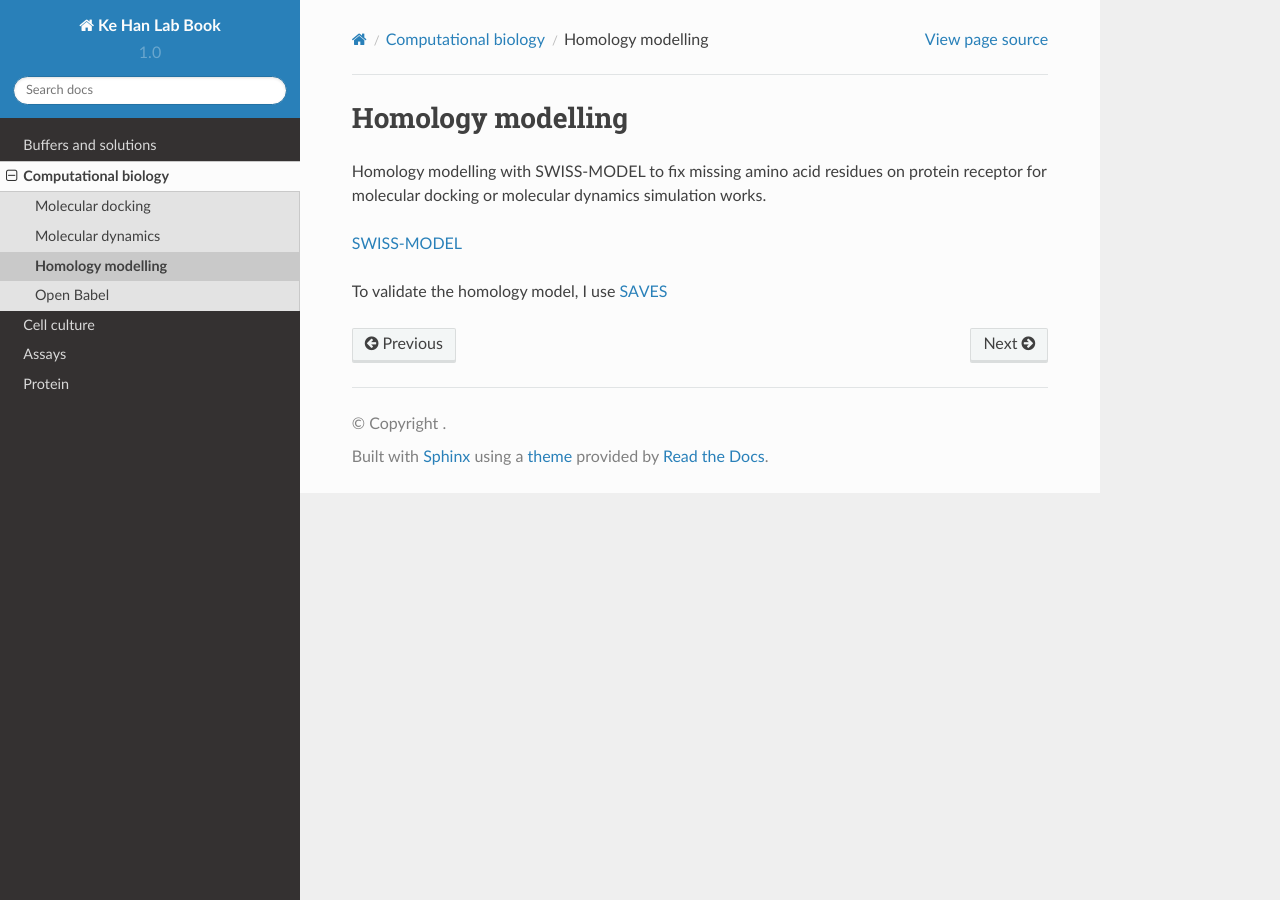
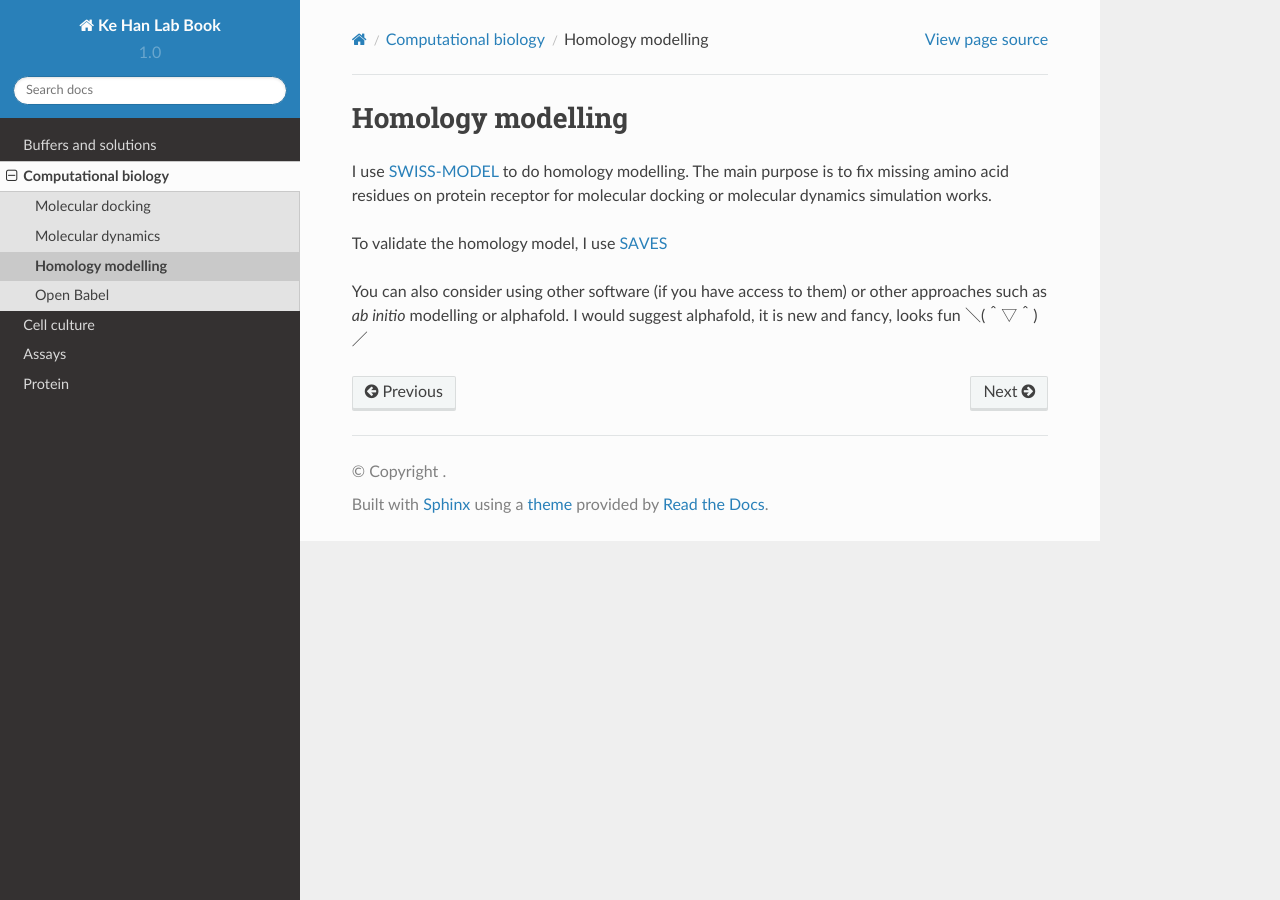
Before and after one commit to kehantan/labbook, a Sphinx documentation site: the page built from docs/computational/homology_model.rst, in a window 1280 px wide. Built offline with Sphinx 7.4.7 and the Read the Docs theme 2.0.0, drawn with Linux system fonts in a browser that asks for light colours.

Commit message:
Update homology_model.rst

```diff
--- a/docs/computational/homology_model.rst
+++ b/docs/computational/homology_model.rst
@@ -1,7 +1,7 @@
 Homology modelling
 ==================
-Homology modelling with SWISS-MODEL to fix missing amino acid residues on protein receptor for molecular docking or molecular dynamics simulation works.
-
-`SWISS-MODEL <https://swissmodel.expasy.org/>`_
+I use `SWISS-MODEL <https://swissmodel.expasy.org/>`_ to do homology modelling. The main purpose is to fix missing amino acid residues on protein receptor for molecular docking or molecular dynamics simulation works.
 
 To validate the homology model, I use `SAVES <https://saves.mbi.ucla.edu/>`_
+
+You can also consider using other software (if you have access to them) or other approaches such as *ab initio* modelling or alphafold. I would suggest alphafold, it is new and fancy, looks fun ＼(＾▽＾)／
```
